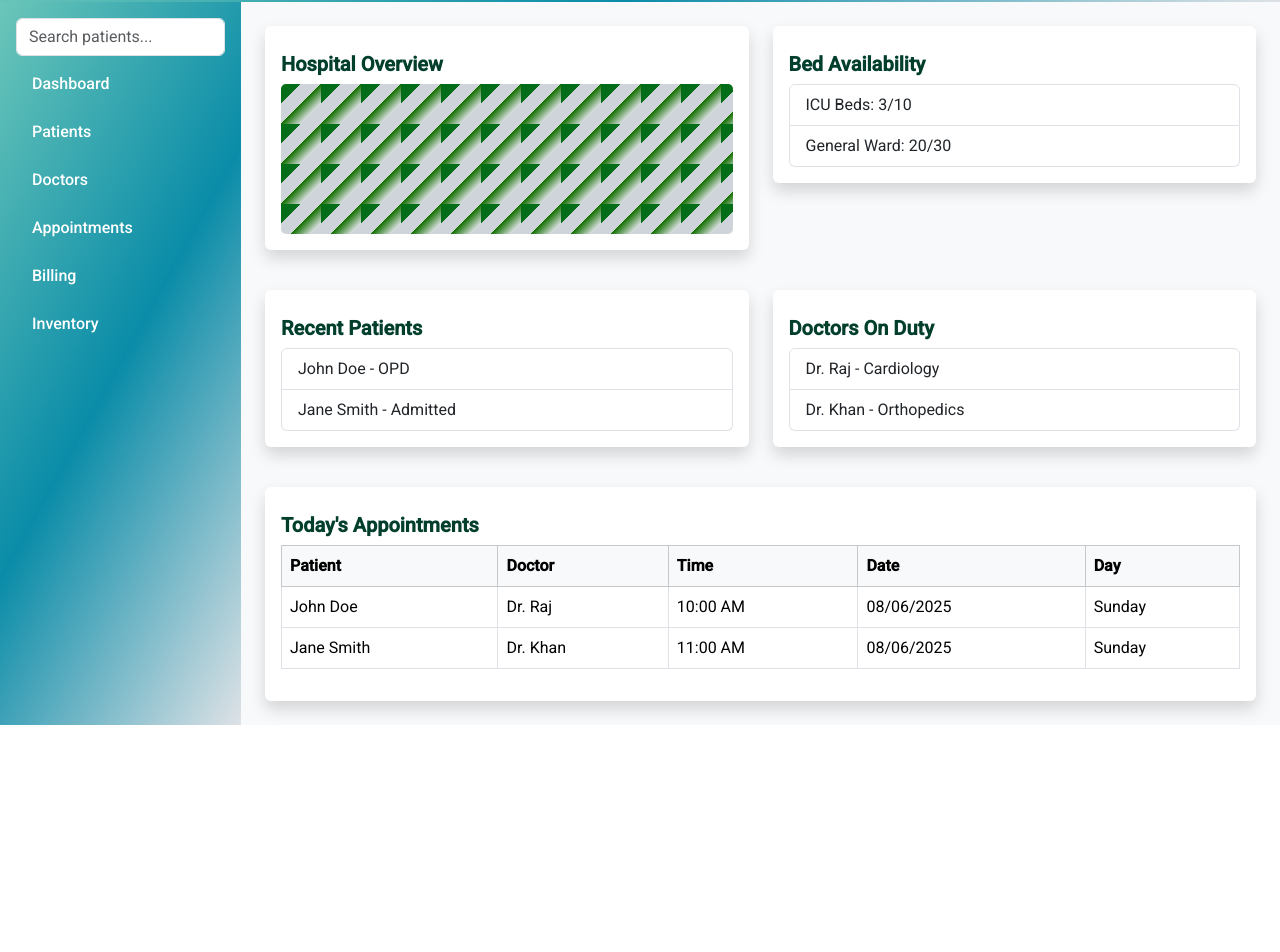
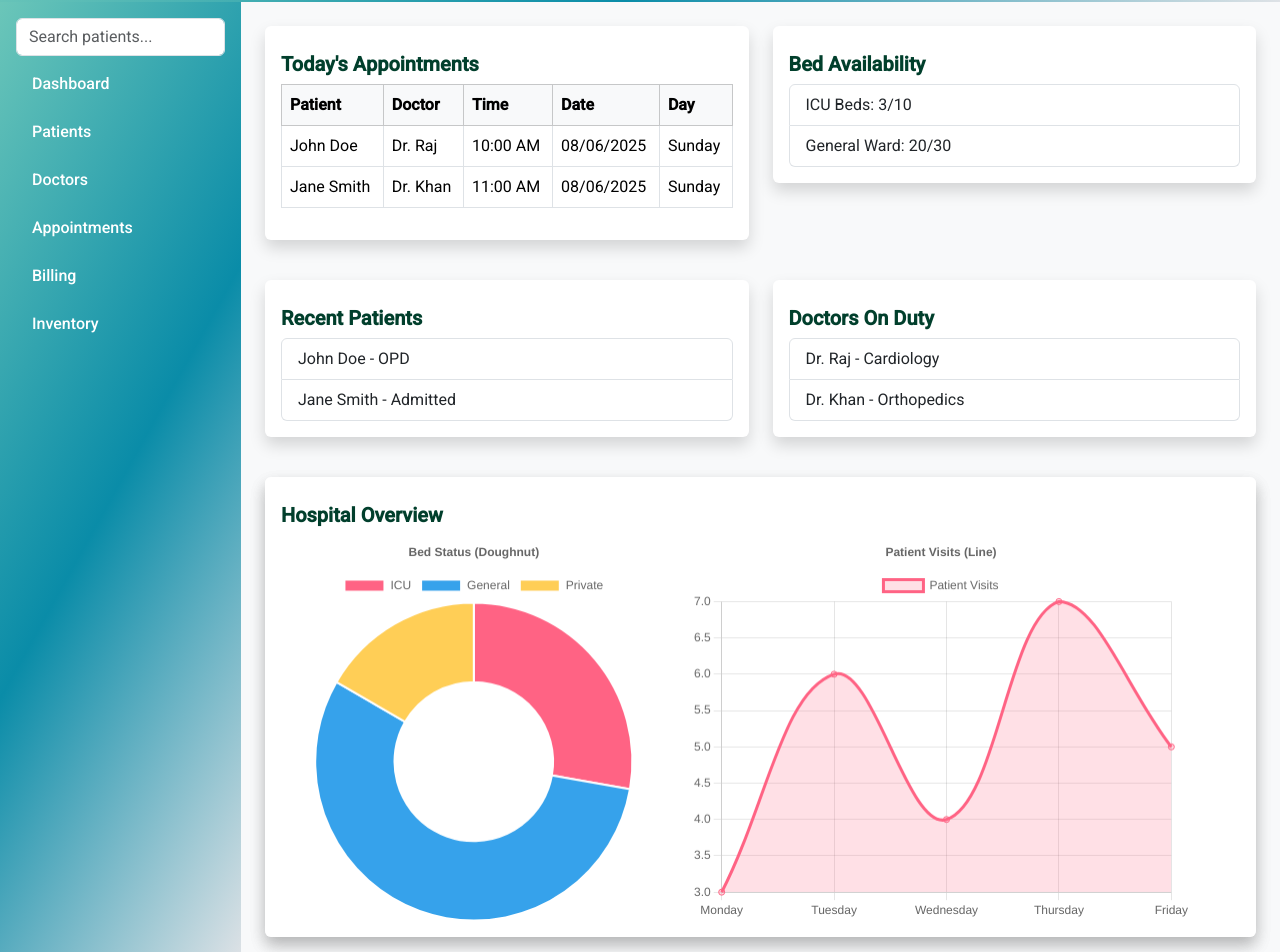
Before and after one commit to pankajyadav1999/MediNexus, an Angular app: page /dashboard in a window 1280 px wide. Shown: the part 54-1006 px from the top of the page. Before the commit the page ends 800 px from the top, so only its background shows below. Built offline with nearby package versions, Linux system fonts and the light colour scheme; sample sign-in values are in the browser's storage.

Commit message:
Pankaj_add_Chart_js_dashoard_chart_component_17Sep25

```diff
--- a/package.json
+++ b/package.json
@@ -23,7 +23,9 @@
     "@angular/ssr": "^20.0.0",
     "@popperjs/core": "^2.11.8",
     "bootstrap": "^5.3.6",
+    "chart.js": "^4.5.0",
     "express": "^5.1.0",
+    "ng2-charts": "^8.0.0",
     "rxjs": "~7.8.0",
     "tslib": "^2.3.0",
     "zone.js": "~0.15.0"
--- /dev/null
+++ b/src/app/modules/dashboard/bed-status-chart/bed-status-chart.html
@@ -0,0 +1,8 @@
+<div class="row">
+    <div class="col-5">
+    <canvas #doughnutCanvas style="width:100%; max-width:500px; height:auto;"></canvas>
+    </div>
+    <div class="col-7">
+     <canvas #lineCanvas style="width:100%; max-width:500px; height:350px;"></canvas>
+    </div>
+</div>
--- /dev/null
+++ b/src/app/modules/dashboard/bed-status-chart/bed-status-chart.ts
@@ -0,0 +1,54 @@
+import { Component, AfterViewInit, ElementRef, ViewChild } from '@angular/core';
+import { CommonModule } from '@angular/common';
+import { Chart, registerables, ChartType } from 'chart.js';
+
+Chart.register(...registerables);
+
+@Component({
+  selector: 'app-bed-status-chart',
+  standalone: true,
+  imports: [CommonModule],
+  templateUrl: './bed-status-chart.html',
+  styleUrls: ['./bed-status-chart.css']
+})
+export class BedStatusChart implements AfterViewInit {
+
+  @ViewChild('doughnutCanvas') doughnutCanvas!: ElementRef<HTMLCanvasElement>;
+  @ViewChild('lineCanvas') lineCanvas!: ElementRef<HTMLCanvasElement>;
+
+  ngAfterViewInit(): void {
+    // Doughnut Chart
+    new Chart(this.doughnutCanvas.nativeElement, {
+      type: 'doughnut' as ChartType,
+      data: {
+        labels: ['ICU', 'General', 'Private'],
+        datasets: [{
+          data: [5, 10, 3],
+          backgroundColor: ['#FF6384', '#36A2EB', '#FFCE56']
+        }]
+      },
+      options: {
+        responsive: true,
+        plugins: { title: { display: true, text: 'Bed Status (Doughnut)' } }
+      }
+    });
+
+   // Line Chart
+    new Chart(this.lineCanvas.nativeElement, {
+      type: 'line' as ChartType,
+      data: {
+        labels: ['Monday', 'Tuesday', 'Wednesday', 'Thursday', 'Friday'],
+        datasets: [{
+          label: 'Patient Visits',
+          data: [3, 6, 4, 7, 5],
+          borderColor: '#FF6384',
+          backgroundColor: 'rgba(255,99,132,0.2)',
+          fill: true,
+          tension: 0.4
+        }]
+      },
+      options: { responsive: true, plugins: { title: { display: true, text: 'Patient Visits (Line)' } } }
+    });
+
+  }
+}
--- a/src/app/modules/dashboard/dashboard.html
+++ b/src/app/modules/dashboard/dashboard.html
@@ -1,14 +1,32 @@
 <div class="row mb-4">
-  <!-- Dashboard Chart -->
+
 <div class="col-md-6 mb-3">
     <div class="card shadow border-0">
   <div class="card-body">
-        <h5 class="card-title">Hospital Overview</h5>
-        <div class="chart-placeholder"></div>
+    <h5 class="card-title">Today's Appointments</h5>
+    <table class="table table-hover table-bordered">
+      <thead class="table-light">
+        <tr>
+          <th>Patient</th>
+          <th>Doctor</th>
+          <th>Time</th>
+          <th>Date</th>
+          <th>Day</th>
+        </tr>
+      </thead>
+      <tbody>
+        <tr *ngFor="let app of todaysAppointments">
+          <td>{{ app.patient }}</td>
+          <td>{{ app.doctor }}</td>
+          <td>{{ app.time }}</td>
+          <td>{{ app.date }}</td>
+          <td>{{ app.day }}</td>
+        </tr>
+      </tbody>
+    </table>
   </div>
 </div>
 </div>
-
   <!-- Bed Availability -->
   <div class="col-md-6 mb-3">
     <div class="card shadow border-0">
@@ -55,28 +73,13 @@
 </div>
 
 <!-- Appointments Table -->
+
+ <!-- Dashboard Chart -->
+  <div class="card shadow border-0">
     <div class="card shadow border-0">
       <div class="card-body">
-    <h5 class="card-title">Today's Appointments</h5>
-    <table class="table table-hover table-bordered">
-      <thead class="table-light">
-        <tr>
-          <th>Patient</th>
-          <th>Doctor</th>
-          <th>Time</th>
-          <th>Date</th>
-          <th>Day</th>
-        </tr>
-      </thead>
-      <tbody>
-        <tr *ngFor="let app of todaysAppointments">
-          <td>{{ app.patient }}</td>
-          <td>{{ app.doctor }}</td>
-          <td>{{ app.time }}</td>
-          <td>{{ app.date }}</td>
-          <td>{{ app.day }}</td>
-        </tr>
-      </tbody>
-    </table>
+        <h5 class="card-title">Hospital Overview</h5>
+        <app-bed-status-chart></app-bed-status-chart>
       </div>
     </div>
+  </div>
--- a/src/app/modules/dashboard/dashboard.ts
+++ b/src/app/modules/dashboard/dashboard.ts
@@ -1,5 +1,7 @@
 import { Component } from '@angular/core';
 import { CommonModule } from '@angular/common';
+import { BedStatusChart } from './bed-status-chart/bed-status-chart';
+
 
 interface BedStatus {
   type: string;
@@ -28,7 +30,7 @@
 @Component({
   selector: 'app-dashboard',
   standalone: true,
-  imports: [CommonModule],
+  imports: [CommonModule,BedStatusChart],
   templateUrl: './dashboard.html'
 })
 export class DashboardComponent {
```
Also changed, not shown: src/app/modules/dashboard/bed-status-chart/bed-status-chart.css (added), 2 other files (tests, documents, lock files or other folders). Lines whose indentation alone changed are shown as unchanged.
